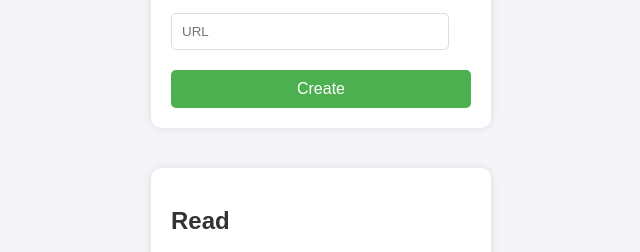
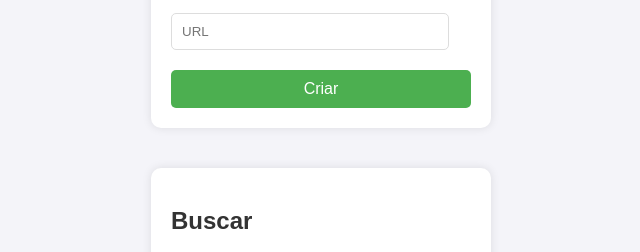
Before and after one commit to teuz044/blog_adventista_admin, a plain HTML site: page index.html in a window 1280 px wide. Shown: the part 459-711 px from the top of the page, 319-959 px from the left. Drawn offline with Linux system fonts and the light colour scheme.

Commit message:
Estilização

```diff
--- a/index.html
+++ b/index.html
@@ -15,11 +15,11 @@
             <input type="text" id="titulo" placeholder="Title" required>
             <input type="text" id="descricao" placeholder="Description" required>
             <input type="text" id="url" placeholder="URL" required>
-            <button type="submit">Create</button>
+            <button type="submit">Criar</button>
         </form>
     </div>
     <div class="container">
-        <h2>Read</h2>
+        <h2>Buscar</h2>
         <button id="read-button">Buscar postagens</button>
         <ul id="data-list"></ul>
     </div>
```
